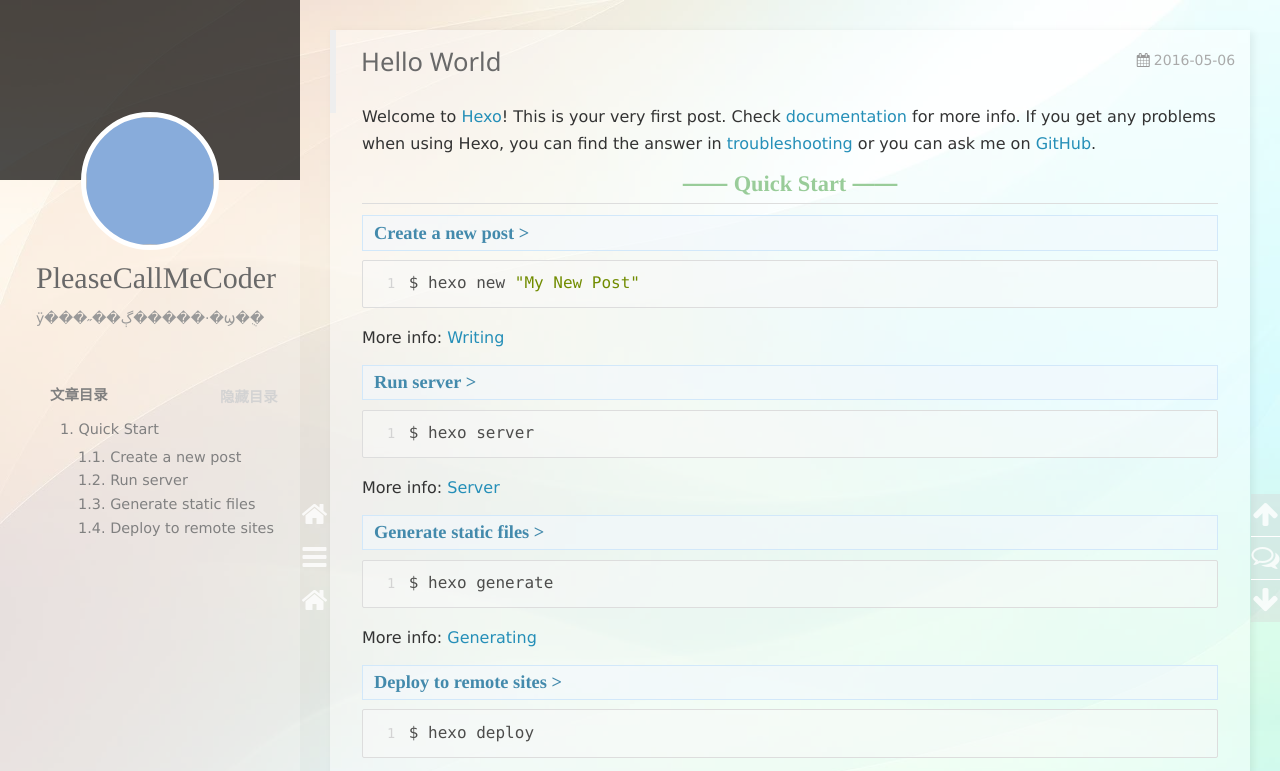
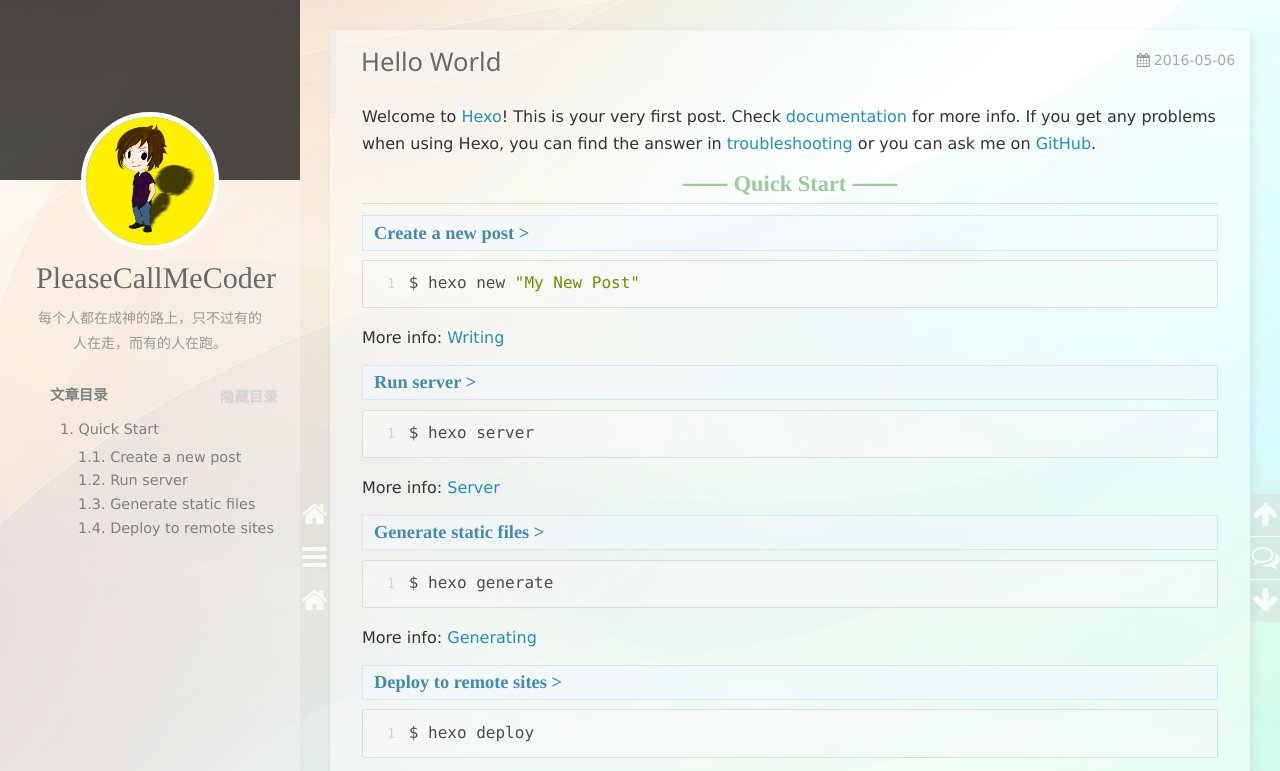
Before and after one commit to renleicoder/renleicoder.github.io, a plain HTML site: page 2016/05/06/hello-world/index.html in a window 1280 px wide. Shown: the top 771 px of the page. Drawn offline with nearby package versions, Linux system fonts and the light colour scheme; some packages are replaced by stand-ins of ours; a script that the page names is missing.

Commit message:
Site updated: 2016-05-06 21:09:14

```diff
--- a/2016/05/06/hello-world/index.html
+++ b/2016/05/06/hello-world/index.html
@@ -73,14 +73,14 @@ Quick">
 <div class="intrude-less">
     <header id="header" class="inner">
         <a href="/" class="profilepic">
-            <img src="/img/avatar.jpg" class="animated zoomIn">
+            <img src="/img/avatar.png" class="animated zoomIn">
         </a>
         <hgroup>
           <h1 class="header-author"><a href="/">PleaseCallMeCoder</a></h1>
         </hgroup>
 
 
-        <p class="header-subtitle">ÿ���˶��ڳ�����·�ϣ�ֻ�����е������ߣ����е������ܡ�</p>
+        <p class="header-subtitle">每个人都在成神的路上，只不过有的人在走，而有的人在跑。</p>
 
 
 
@@ -169,13 +169,13 @@ Quick">
     <div class="intrude-less">
         <header id="header" class="inner">
             <a href="/" class="profilepic">
-                <img src="/img/avatar.jpg" class="animated zoomIn">
+                <img src="/img/avatar.png" class="animated zoomIn">
             </a>
             <hgroup>
               <h1 class="header-author"><a href="/" title="回到主页">PleaseCallMeCoder</a></h1>
             </hgroup>
 
-            <p class="header-subtitle">ÿ���˶��ڳ�����·�ϣ�ֻ�����е������ߣ����е������ܡ�</p>
+            <p class="header-subtitle">每个人都在成神的路上，只不过有的人在走，而有的人在跑。</p>
 
             <nav class="header-menu">
                 <ul>
```
Also changed, not shown: archives/2016/05/index.html (+4 -4 lines), archives/2016/index.html (+4 -4 lines), archives/index.html (+4 -4 lines), index.html (+4 -4 lines).
